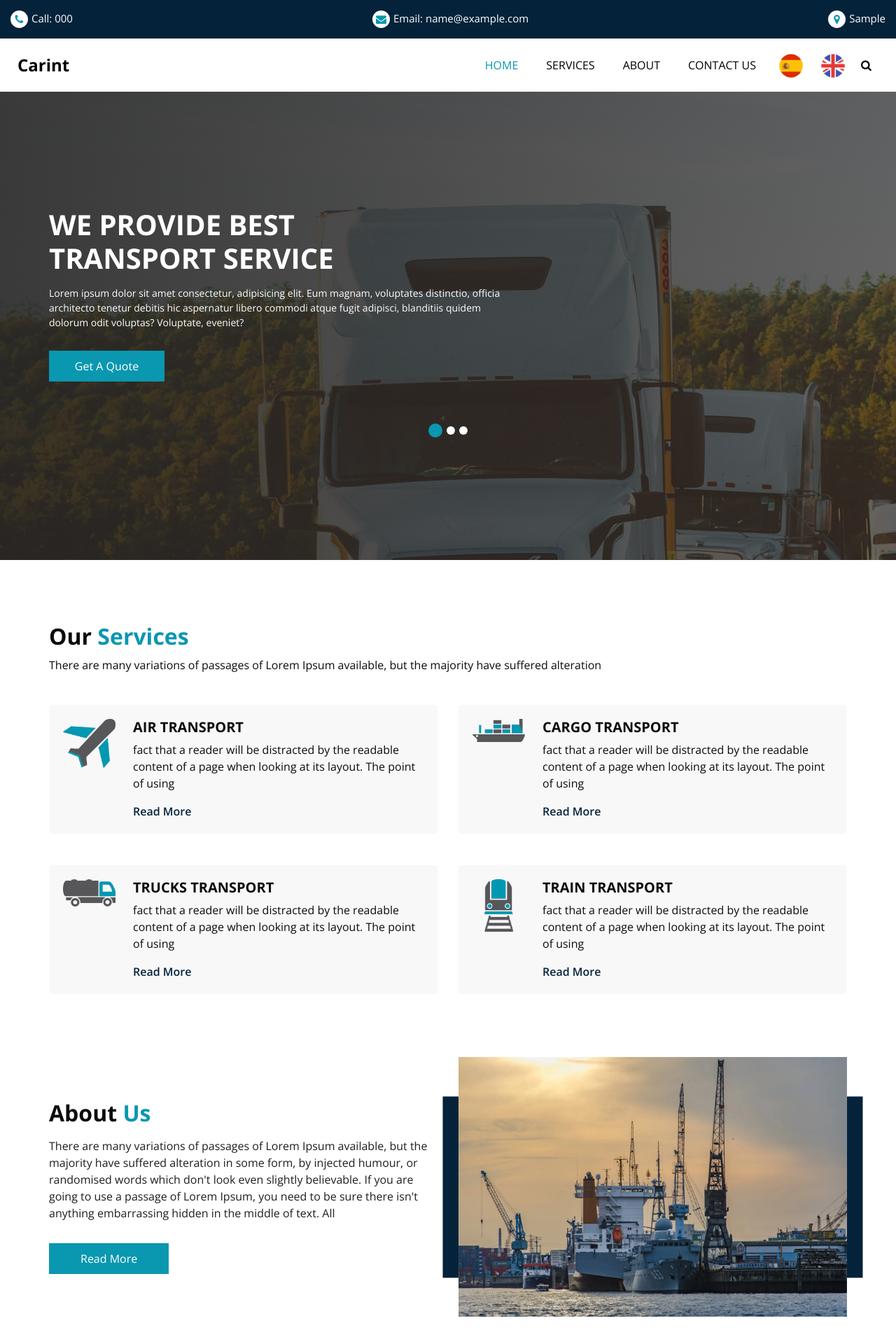
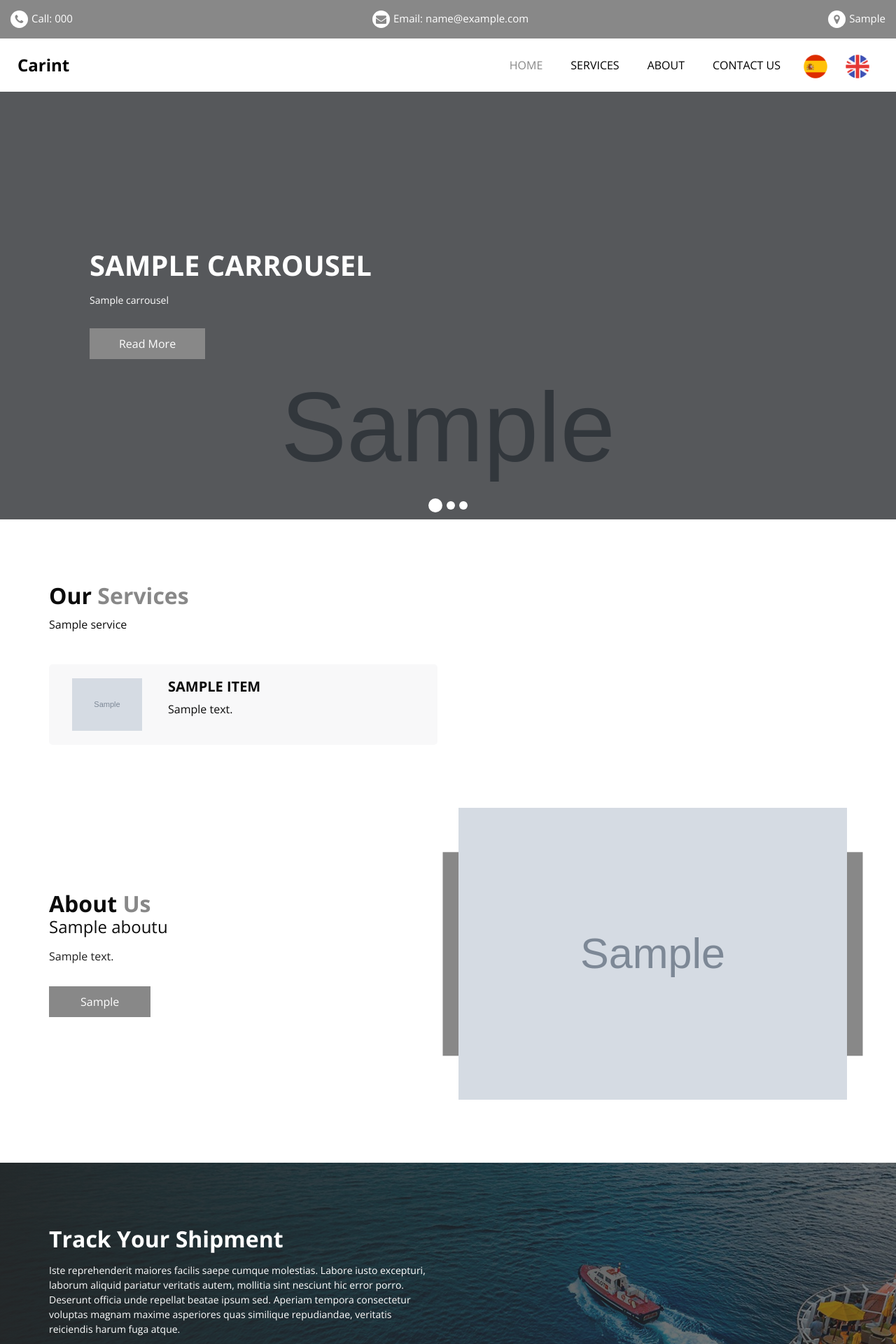
Before and after one commit to EnriqueBBCode/CartInt, a Django app: page / in a window 1280 px wide. Shown: the top 1920 px of the page at 70% size. Run offline with Django 4.2, Linux system fonts and the light colour scheme; tables that the repository leaves empty hold one stand-in row (values such as "Sample post"); grey boxes marked "Sample" are stand-in pictures; some libraries are stand-ins or nearby versions.

Commit message:
Theme Translate.js Our Services etc

```diff
--- a/Main/views.py
+++ b/Main/views.py
@@ -12,13 +12,21 @@ def translate(request,lang):
     data = {}
     for c,v in request.POST.items():
         print(f"{c} - {v}")
-        data[c] = t.translate(v,dest='es').text
+        data[c] = t.translate(v,dest=lang).text
     return HttpResponse(json.dumps(data),content_type='aplication/json')
 
 class HomeView(View):
     def get(self,request,*args, **kwargs):
         header = Header.objects.get(pk=1)
+        theme = Theme.objects.get(pk=1)
+        carrousel = Carrousel.objects.get(pk=1)
+        service = Service.objects.get(pk=1)
+        about = AboutUs.objects.get(pk=1)
         context = {
             'header':header,
+            'theme':theme,
+            'carrousel':carrousel,
+            'service':service,
+            'about':about,
         }
         return render(request,'index.html',context)
--- a/static/css/responsive.css
+++ b/static/css/responsive.css
@@ -6,69 +6,50 @@
     .hero_area {
         min-height: auto;
     }
-
     .custom_nav-container .navbar-nav {
         padding-top: 15px;
         align-items: center;
     }
-
-
     .custom_nav-container .navbar-nav .nav-item .nav-link {
         padding: 5px 25px;
         margin: 5px 0;
     }
-
-  .slider_section {
-    padding: 75px 0;
-  }
-
-
 }
 
 @media (max-width: 768px) {
     .about_section .img-box {
         margin-top: 45px;
     }
-
     .contact_section {
         padding-bottom: 0;
     }
-
     .contact_section .heading_container {
         padding-left: 15px;
     }
-
     .contact_section .map_container {
         margin-top: 45px;
     }
-
     .contact_section .form_container {
         padding: 0 15px;
         margin: 0;
     }
-
 }
 
 @media (max-width: 576px) {
     .header_section .header_top .contact_nav a span {
         display: none;
     }
-
-
     .client_section .client_container {
         width: 100%;
     }
-
     .client_section .box {
         margin: 0;
     }
-
     .owl-nav {
         display: flex;
         justify-content: center;
         margin-top: 45px;
     }
-
     .client_section .owl-carousel .owl-nav .owl-prev,
     .client_section .owl-carousel .owl-nav .owl-next {
         position: unset;
@@ -80,16 +61,13 @@
     .slider_section .detail-box h1 {
         font-size: 2rem;
     }
-
     .track_section form {
         flex-direction: column;
         align-items: flex-start;
     }
-
     .track_section form input {
         width: 100%;
     }
-
     .track_section form button {
         padding: 10px 60px;
         margin-top: 10px;
@@ -100,7 +78,6 @@
     .service_section .box {
         flex-direction: column;
     }
-
     .service_section .box .img-box {
         justify-content: flex-start;
         margin-bottom: 15px;
--- a/static/css/style.css
+++ b/static/css/style.css
@@ -49,10 +49,6 @@ body {
     margin-bottom: 0;
 }
 
-.heading_container h2 span {
-  color: #0a97b0;
-}
-
 .heading_container p {
     margin-top: 10px;
     margin-bottom: 0;
@@ -83,10 +79,11 @@ a:focus {
     box-shadow: none;
 }
 
+
 /*header section*/
+
 .hero_area {
     position: relative;
-  min-height: 100vh;
     display: -webkit-box;
     display: -ms-flexbox;
     display: flex;
@@ -108,7 +105,6 @@ a:focus {
 
 .header_section .header_top {
     padding: 15px 0;
-  background-color: #04233b;
 }
 
 .header_section .header_top .contact_nav {
@@ -143,11 +139,6 @@ a:focus {
     -webkit-box-align: center;
     -ms-flex-align: center;
     align-items: center;
-  color: #0a97b0;
-}
-
-.header_section .header_top .contact_nav a:hover i {
-  color: #04233b;
 }
 
 .header_section .header_bottom {
@@ -182,10 +173,6 @@ a:focus {
     border-radius: 5px;
     -webkit-transition: all .3s;
     transition: all .3s;
-}
-
-.custom_nav-container .navbar-nav .nav-item:hover .nav-link, .custom_nav-container .navbar-nav .nav-item.active .nav-link {
-  color: #0a97b0;
 }
 
 .custom_nav-container .nav_search-btn {
@@ -226,7 +213,8 @@ a:focus {
     transition: all .3s;
 }
 
-.custom_nav-container .navbar-toggler span::before, .custom_nav-container .navbar-toggler span::after {
+.custom_nav-container .navbar-toggler span::before,
+.custom_nav-container .navbar-toggler span::after {
     content: "";
     position: absolute;
     left: 0;
@@ -253,7 +241,8 @@ a:focus {
     transform: rotate(45deg);
 }
 
-.custom_nav-container .navbar-toggler[aria-expanded="true"] span::before, .custom_nav-container .navbar-toggler[aria-expanded="true"] span::after {
+.custom_nav-container .navbar-toggler[aria-expanded="true"] span::before,
+.custom_nav-container .navbar-toggler[aria-expanded="true"] span::after {
     -webkit-transform: rotate(90deg);
     transform: rotate(90deg);
     top: 0;
@@ -284,8 +273,12 @@ a:focus {
     transform: none;
 }
 
+
 /*end header section*/
+
+
 /* slider section */
+
 .slider_section {
     -webkit-box-flex: 1;
     -ms-flex: 1;
@@ -338,10 +331,6 @@ a:focus {
     position: unset;
 }
 
-.slider_section .detail-box {
-  color: #04233b;
-}
-
 .slider_section .detail-box h1 {
     font-weight: bold;
     text-transform: uppercase;
@@ -371,16 +360,11 @@ a:focus {
 .slider_section .detail-box .btn-box .btn1 {
     display: inline-block;
     padding: 10px 15px;
-  background-color: #0a97b0;
     color: #ffffff;
     border-radius: 0;
     -webkit-transition: all .3s;
     transition: all .3s;
     border: none;
-}
-
-.slider_section .detail-box .btn-box .btn1:hover {
-  background-color: #065968;
 }
 
 .slider_section .detail-box .btn-box .btn2 {
@@ -410,6 +394,47 @@ a:focus {
     margin-top: 45px;
 }
 
+.carousel-item {
+    padding: 28vh 10%;
+    background-size: cover;
+}
+
+#cover {
+    position: fixed;
+    width: 100vw;
+    height: 100vh;
+    top: 0;
+    left: 0;
+    z-index: 99999999;
+    background-color: #0c0c0c90;
+}
+
+.hidden {
+    display: none;
+}
+
+#cover img {
+    display: block;
+    margin: 0 auto;
+    width: 50px;
+    height: 50px;
+    border-radius: 90px;
+    margin-top: 50vh;
+}
+
+.overlay {
+    position: absolute;
+    width: 100%;
+    height: 100%;
+    top: 0;
+    left: 0;
+    background-color: #00000098;
+}
+
+.lang-change {
+    cursor: pointer;
+}
+
 .slider_section .carousel-indicators li {
     background-color: #ffffff;
     width: 12px;
@@ -421,7 +446,6 @@ a:focus {
 .slider_section .carousel-indicators li.active {
     width: 20px;
     height: 20px;
-  background-color: #0a97b0;
 }
 
 .service_section {
@@ -467,12 +491,7 @@ a:focus {
 }
 
 .service_section .box .detail-box a {
-  color: #04233b;
     font-weight: 600;
-}
-
-.service_section .box .detail-box a:hover {
-  color: #0a97b0;
 }
 
 .about_section .row {
@@ -491,13 +510,13 @@ a:focus {
     z-index: 2;
 }
 
-.about_section .img-box::before, .about_section .img-box::after {
+.about_section .img-box::before,
+.about_section .img-box::after {
     content: "";
     position: absolute;
     top: 50%;
     width: 45px;
     height: 70%;
-  background-color: #04233b;
     z-index: 3;
 }
 
@@ -523,7 +542,6 @@ a:focus {
 .about_section .detail-box a {
     display: inline-block;
     padding: 10px 45px;
-  background-color: #0a97b0;
     color: #ffffff;
     border-radius: 0px;
     -webkit-transition: all .3s;
@@ -622,7 +640,6 @@ a:focus {
     flex: 1;
     display: inline-block;
     padding: 9px 30px;
-  background-color: #0a97b0;
     color: #ffffff;
     border-radius: 0;
     -webkit-transition: all .3s;
@@ -706,7 +723,6 @@ a:focus {
     position: absolute;
     right: -15%;
     outline: none;
-  background-color: #0a97b0;
 }
 
 .client_section .owl-carousel .owl-nav .owl-prev:hover,
@@ -753,22 +769,6 @@ a:focus {
     box-shadow: 0 0 5px 0 rgba(0, 0, 0, 0.15);
 }
 
-.contact_section .form_container input::-webkit-input-placeholder {
-  color: #04233b;
-}
-
-.contact_section .form_container input:-ms-input-placeholder {
-  color: #04233b;
-}
-
-.contact_section .form_container input::-ms-input-placeholder {
-  color: #04233b;
-}
-
-.contact_section .form_container input::placeholder {
-  color: #04233b;
-}
-
 .contact_section .form_container input.message-box {
     height: 120px;
 }
@@ -778,7 +778,6 @@ a:focus {
     text-transform: uppercase;
     display: inline-block;
     padding: 12px 55px;
-  background-color: #0a97b0;
     color: #ffffff;
     border-radius: 5px;
     -webkit-transition: all .3s;
@@ -814,7 +813,6 @@ a:focus {
 }
 
 .info_section {
-  background-color: #04233b;
     color: #ffffff;
     padding: 45px 0 15px 0;
 }
@@ -847,10 +845,6 @@ a:focus {
     margin-right: 5px;
 }
 
-.info_section .info_contact .contact_link_box a:hover {
-  color: #0a97b0;
-}
-
 .info_section .info_social {
     display: -webkit-box;
     display: -ms-flexbox;
@@ -875,10 +869,6 @@ a:focus {
     font-size: 24px;
 }
 
-.info_section .info_social a:hover {
-  color: #0a97b0;
-}
-
 .info_section .info_links {
     display: -webkit-box;
     display: -ms-flexbox;
@@ -900,10 +890,6 @@ a:focus {
     align-items: center;
     margin-bottom: 15px;
     color: #ffffff;
-}
-
-.info_section .info_links a:hover {
-  color: #0a97b0;
 }
 
 .info_section form input {
@@ -937,7 +923,6 @@ a:focus {
     text-align: center;
     display: inline-block;
     padding: 10px 55px;
-  background-color: #0a97b0;
     color: #ffffff;
     border-radius: 0;
     -webkit-transition: all .3s;
@@ -950,7 +935,9 @@ a:focus {
     background-color: #065968;
 }
 
+
 /* footer section*/
+
 .footer_section {
     position: relative;
     background-color: #ffffff;
@@ -958,7 +945,6 @@ a:focus {
 }
 
 .footer_section p {
-  color: #04233b;
     padding: 25px 0;
     margin: 0;
 }
@@ -966,4 +952,6 @@ a:focus {
 .footer_section p a {
     color: inherit;
 }
+
+
 /*# sourceMappingURL=style.css.map */
--- a/static/js/translator.js
+++ b/static/js/translator.js
@@ -1,4 +1,5 @@
 $('.lang-change').click(function() {
+    $('#cover').removeClass('hidden');
     var items = {}
     var lang = $(this).attr('lang');
     $('.translate').each(function() {
@@ -9,10 +10,14 @@ $('.lang-change').click(function() {
         type: "POST",
         data: items,
         success: function(json) {
+            $('#cover').addClass('hidden')
             $.each(json, function(k, v) {
-                alert(k + v);
                 $(`#${k}`).text(v);
             });
+        },
+        error: function() {
+            $('#cover').addClass('hidden');
+            alert("No se puso traducir .Revise su conexión");
         }
     })
 })
--- a/templates/index.html
+++ b/templates/index.html
@@ -37,7 +37,25 @@
 </head>
 
 <body>
-
+  <style>
+    .heading_container h2 span,.header_section .header_top .contact_nav a i,.custom_nav-container .navbar-nav .nav-item:hover .nav-link, .custom_nav-container .navbar-nav .nav-item.active .nav-link,.service_section .box .detail-box a:hover,
+    .info_section .info_contact .contact_link_box a:hover,.info_section .info_social a:hover,.info_section .info_links a:hover  {
+      color: {{theme.button_colors}};
+    }
+    .slider_section .detail-box .btn-box .btn1,.slider_section .carousel-indicators li.active,.about_section .detail-box a,.track_section form button,.client_section .owl-carousel .owl-nav .owl-prev,
+    .client_section .owl-carousel .owl-nav .owl-next,.contact_section .form_container button,  {
+      background-color: {{theme.button_colors}};
+      background: {{theme.button_colors}};
+    }
+    .header_section .header_top .contact_nav a:hover i ,.slider_section .detail-box ,.service_section .box .detail-box a ,.contact_section .form_container input::-webkit-input-placeholder,
+    .contact_section .form_container input:-ms-input-placeholder,.contact_section .form_container input::-ms-input-placeholder,.contact_section .form_container input::placeholder,.footer_section p{
+      color: {{theme.main_color}}
+    }
+    .header_section .header_top,.about_section .img-box::before,.about_section .img-box::after,.info_section,.slider_section .detail-box .btn-box .btn1:hover  {
+      background-color: {{theme.main_color}}
+    }
+  </style>
+  <div id="cover" class="hidden"><img src="{% static "images/loading.gif" %}"></div>
   <div class="hero_area">
     <!-- header section strats -->
     <header class="header_section">
@@ -46,18 +64,15 @@
           <div class="contact_nav">
             <a href="">
               <i class="fa fa-phone" aria-hidden="true"></i>
-              <span id='call' class="translate">Call</span>: {{header.phone}}
-
+              <span><span id='call' class="translate">Call</span>: {{header.phone}}</span>
             </a>
             <a href="">
               <i class="fa fa-envelope" aria-hidden="true"></i>
-              <span id='topheaderemail' class="translate">Email</span>: {{header.email}}
+              <span><span id='topheaderemail' class="translate">Email</span>: {{header.email}}</span>
             </a>
             <a href="">
               <i class="fa fa-map-marker" aria-hidden="true"></i>
-              <span>
-                {{header.location}}
-              </span>
+              <span><span>{{header.location}}</span></span>
             </a>
           </div>
         </div>
@@ -93,11 +108,6 @@
                   <a class="nav-link lang-change" lang="es"><img style="height:20px;transform:scale(2)" src="{% static "images/es.png" %}"></a>
                   <a class="nav-link lang-change" lang="en"><img style="height:20px;transform:scale(2)" src="{% static "images/en.png" %}"></a>
                 </li>
-                <form class="form-inline">
-                  <button class="btn  my-2 my-sm-0 nav_search-btn" type="submit">
-                    <i class="fa fa-search" aria-hidden="true"></i>
-                  </button>
-                </form>
               </ul>
             </div>
           </nav>
@@ -107,79 +117,48 @@
     <!-- end header section -->
     <!-- slider section -->
     <section class="slider_section ">
-      <div class="slider_bg_box">
-        <img src="images/slider-bg.jpg" alt="">
-      </div>
       <div id="customCarousel1" class="carousel slide" data-ride="carousel">
         <div class="carousel-inner">
-          <div class="carousel-item active">
-            <div class="container ">
-              <div class="row">
-                <div class="col-md-7 ">
-                  <div class="detail-box">
-                    <h1>
-                      We Provide best <br>
-                      Transport Service
-                    </h1>
-                    <p>
-                      Lorem ipsum dolor sit amet consectetur, adipisicing elit. Eum magnam, voluptates distinctio, officia architecto tenetur debitis hic aspernatur libero commodi atque fugit adipisci, blanditiis quidem dolorum odit voluptas? Voluptate, eveniet?
-                    </p>
+
+          <div style="background-image:url({{carrousel.image.url}})" class="carousel-item active">
+            <span class="overlay"></span>
+            <div class="detail-box position-relative">
+              <h1 style="max_width:600px">{{carrousel.title}}</h1>
+              <p>{{carrousel.sub_title}}</p>
               <div class="btn-box">
-                      <a href="" class="btn1">
-                        Get A Quote
+                <a href="{{carrousel.button_link}}" style="background-color:{{theme.button_colors}}" class="btn1">
+                  Read More
                 </a>
               </div>
             </div>
           </div>
-              </div>
-            </div>
-          </div>
-          <div class="carousel-item">
-            <div class="container ">
-              <div class="row">
-                <div class="col-md-7 ">
-                  <div class="detail-box">
-                    <h1>
-                      We Provide best <br>
-                      Transport Service
-                    </h1>
-                    <p>
-                      Lorem ipsum dolor sit amet consectetur, adipisicing elit. Eum magnam, voluptates distinctio, officia architecto tenetur debitis hic aspernatur libero commodi atque fugit adipisci, blanditiis quidem dolorum odit voluptas? Voluptate, eveniet?
-                    </p>
+          <div style="background-image:url({{carrousel.image_1.url}})" class="carousel-item">
+            <span class="overlay"></span>
+            <div class="detail-box position-relative">
+              <h1 style="max_width:600px">{{carrousel.title_1}}</h1>
+              <p>{{carrousel.sub_title_1}}</p>
               <div class="btn-box">
-                      <a href="" class="btn1">
-                        Get A Quote
+                <a href="{{carrousel.button_link_1}}" style="background-color:{{theme.button_colors}}" class="btn1">
+                  Read More
                 </a>
               </div>
             </div>
           </div>
-              </div>
-            </div>
-          </div>
-          <div class="carousel-item">
-            <div class="container ">
-              <div class="row">
-                <div class="col-md-7 ">
-                  <div class="detail-box">
-                    <h1>
-                      We Provide best <br>
-                      Transport Service
-                    </h1>
-                    <p>
-                      Lorem ipsum dolor sit amet consectetur, adipisicing elit. Eum magnam, voluptates distinctio, officia architecto tenetur debitis hic aspernatur libero commodi atque fugit adipisci, blanditiis quidem dolorum odit voluptas? Voluptate, eveniet?
-                    </p>
+          <div style="background-image:url({{carrousel.image_2.url}})" class="carousel-item">
+            <span class="overlay"></span>
+            <div class="detail-box position-relative">
+              <h1 style="max_width:600px">{{carrousel.title_2}}</h1>
+              <p>{{carrousel.sub_title_2}}</p>
               <div class="btn-box">
-                      <a href="" class="btn1">
-                        Get A Quote
+                <a href="{{carrousel.button_link_2}}" style="background-color:{{theme.button_colors}}" class="btn1">
+                  Read More
                 </a>
               </div>
             </div>
           </div>
+
         </div>
-            </div>
-          </div>
-        </div>
-        <ol class="carousel-indicators">
+        <ol style="position:absolute" class="carousel-indicators">
           <li data-target="#customCarousel1" data-slide-to="0" class="active"></li>
           <li data-target="#customCarousel1" data-slide-to="1"></li>
           <li data-target="#customCarousel1" data-slide-to="2"></li>
@@ -200,32 +179,26 @@
           <h2>
             Our <span>Services</span>
           </h2>
-          <p>
-            There are many variations of passages of Lorem Ipsum available, but the majority have suffered alteration
-          </p>
+          <p>{{service.sub_title}}</p>
         </div>
         <div class="row">
+          {% for s in service.items.all %}
           <div class="col-md-6 ">
             <div class="box ">
               <div class="img-box">
-                <img src="images/s1.png" alt="">
+                <img src="{{s.image.url}}" alt="">
               </div>
               <div class="detail-box">
-                <h5>
-                  Air Transport
-                </h5>
-                <p>
-                  fact that a reader will be distracted by the readable content of a page when looking at its layout.
-                  The
-                  point of using
-                </p>
-                <a href="">
+                <h5>{{s.name}}</h5>
+                <p>{{s.datails}}</p>
+                {% comment %} <a href="">
                   Read More
-                </a>
+                </a> {% endcomment %}
               </div>
             </div>
           </div>
-          <div class="col-md-6 ">
+          {% endfor %}
+          {% comment %} <div class="col-md-6 ">
             <div class="box ">
               <div class="img-box">
                 <img src="images/s2.png" alt="">
@@ -284,7 +257,7 @@
                 </a>
               </div>
             </div>
-          </div>
+          </div> {% endcomment %}
         </div>
       </div>
     </div>
@@ -305,20 +278,16 @@
                 About <span>Us</span>
               </h2>
             </div>
-            <p>
-              There are many variations of passages of Lorem Ipsum available, but the majority have suffered alteration
-              in some form, by injected humour, or randomised words which don't look even slightly believable. If you
-              are going to use a passage of Lorem Ipsum, you need to be sure there isn't anything embarrassing hidden in
-              the middle of text. All
-            </p>
-            <a href="">
-              Read More
+            <h4>{{about.title}}</h4>
+            <p>{{about.detail}}</p>
+            <a style="background-color:{{theme.button_colors}}" href="">
+              {{about.read_more}}
             </a>
           </div>
         </div>
         <div class="col-md-6 ">
           <div class="img-box">
-            <img src="images/about-img.jpg" alt="">
+            <img style="width:100%" src="{{about.image.url}}" alt="">
           </div>
         </div>
 
```
Also changed, not shown: Main/models.py (+6 -2 lines), static/images/loading.gif (added). Lines whose indentation alone changed are shown as unchanged.
